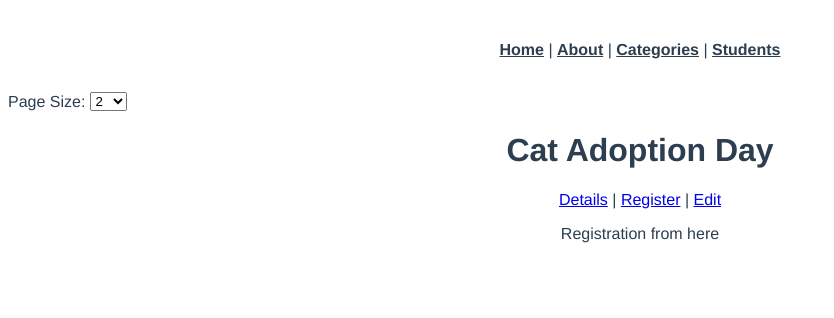
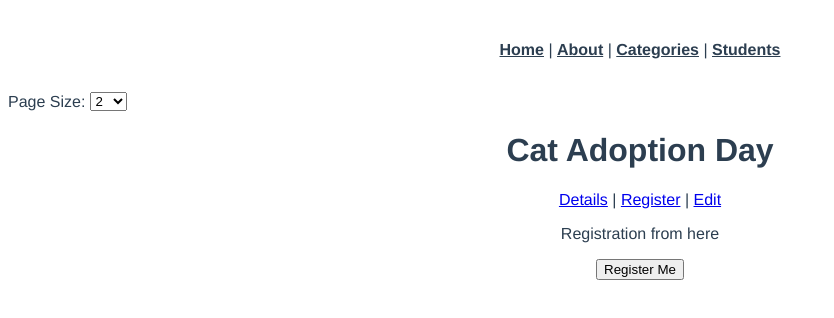
Before and after one commit to 96ekp/SE-_331_Lab2-, a Vue app in the folder lab2/: page /event/123/register in a window 1280 px wide. Shown: the top 318 px of the page, without its empty margins (0-834 px from the left). Built offline with nearby package versions, Linux system fonts and the light colour scheme; data requests are answered from the project's data file.

Commit message:
add register botton

```diff
--- a/lab2/src/views/event/EventRegisterView.vue
+++ b/lab2/src/views/event/EventRegisterView.vue
@@ -24,4 +24,5 @@ function register() {
 
 <template>
   <p>Registration from here</p>
+  <button @click="register">Register Me</button>
 </template>
```
